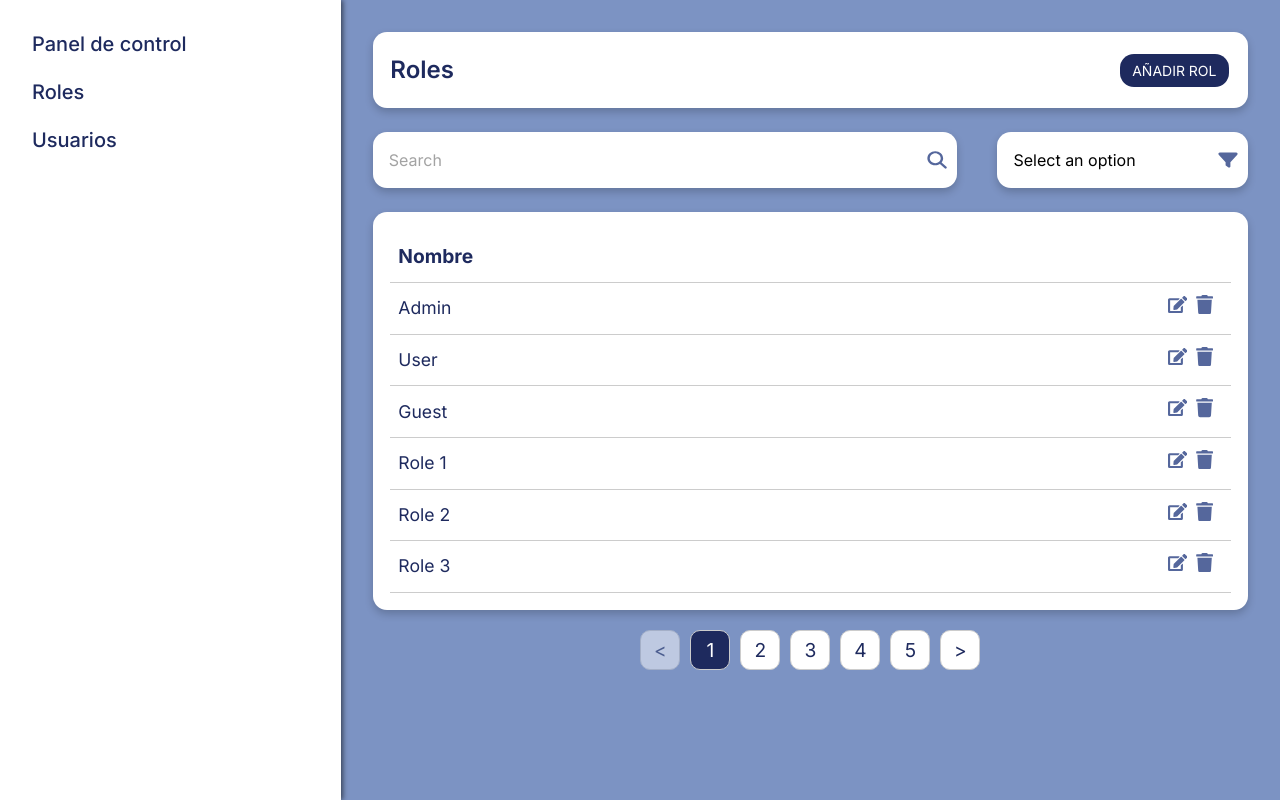
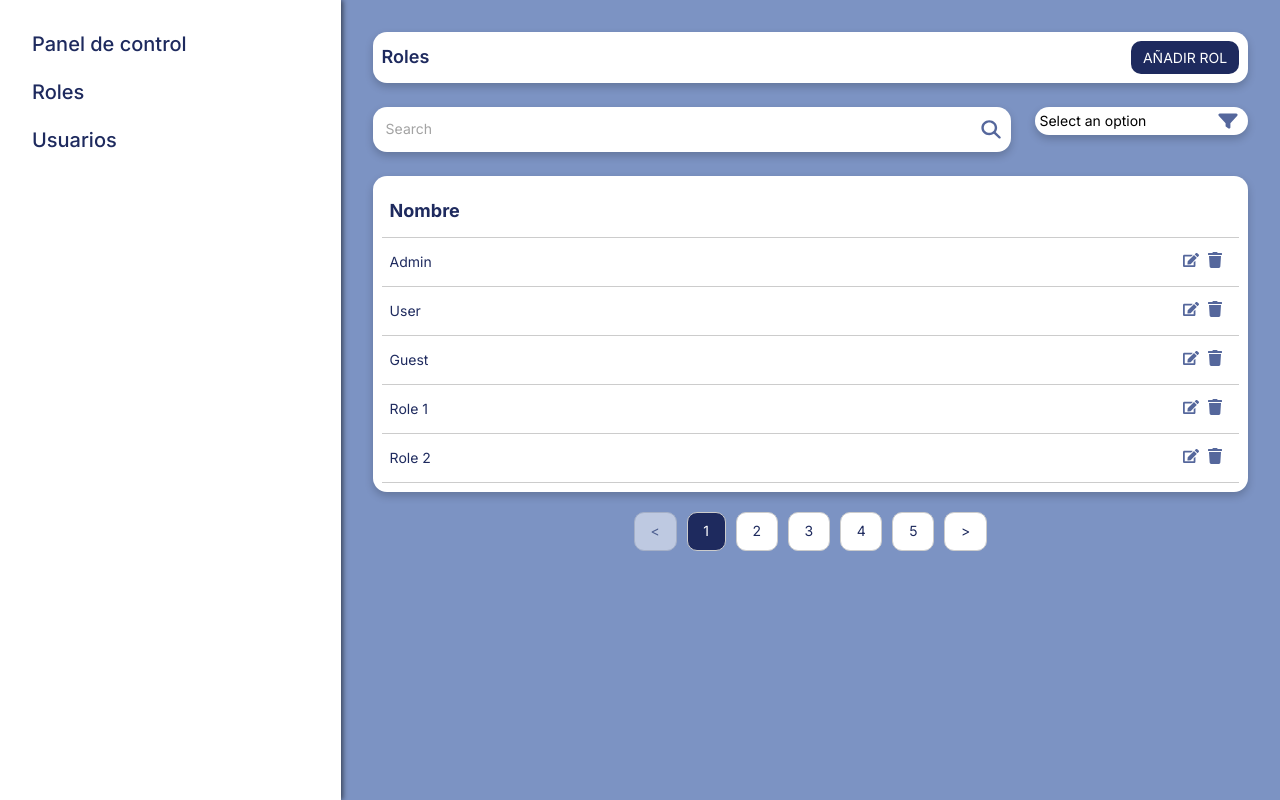
Before and after one commit to RaulBecerraB/TechShare-FrontEnd, a Next.js app: page /admin/roles in a window 1280 px wide. Built offline with nearby package versions, Linux system fonts and the light colour scheme.

Commit message:
style(CrudBody): replace native CSS with TailwindCSS
    - Refactored  to replace native CSS styles with TailwindCSS classes.
    - Removed redundant styles from  and adapted them to TailwindCSS.

```diff
--- a/src/components/AdminCrud/CrudBody.tsx
+++ b/src/components/AdminCrud/CrudBody.tsx
@@ -10,7 +10,7 @@ interface CrudBodyProps {
 export default function CrudBody({ names }: CrudBodyProps) {
 
     const [currentPage, setCurrentPage] = useState(1);
-    const recordsPerPage = 6;
+    const recordsPerPage = 5;
 
     const indexOfLastRecord = currentPage * recordsPerPage;
     const indexOfFirstRecord = indexOfLastRecord - recordsPerPage;
@@ -25,7 +25,7 @@ export default function CrudBody({ names }: CrudBodyProps) {
             <div className='white-container'>
                 <table className='crud-table'>
                     <thead>
-                        <tr>
+                        <tr className='text-lg'>
                             <th>Nombre</th>
                             <th></th>
                             <th></th>
@@ -34,7 +34,7 @@ export default function CrudBody({ names }: CrudBodyProps) {
                     <tbody>
                         {currentRecords.map((name, index) => (
                             <tr key={index}>
-                                <td>{name}</td>
+                                <td className='text-sm'>{name}</td>
                                 <td></td>
                                 <td>
                                     <button className="action-button">
--- a/src/components/AdminCrud/CrudHeader.tsx
+++ b/src/components/AdminCrud/CrudHeader.tsx
@@ -17,16 +17,16 @@ const CrudHeader: React.FC<CrudHeaderProps> = ({ title, buttonLabel, buttonFunct
   return (
     <div>
       <div className='white-container'>
-        <p className={`${inter.className} antialiased font-semibold`} style={{ color: '#1E2A5E', fontSize: '1.5rem' }}>
+        <p className={`${inter.className} antialiased font-semibold text-lg text-[#1E2A5E]`} >
           {title}
         </p>
         <Button buttonLabel={buttonLabel} buttonFunction={buttonFunction} />
       </div>
-      <div style={{ display: 'flex', gap: '40px' }}>
-        <div style={{ width: '70%' }}>
+      <div className='flex gap-6 '>
+        <div className='w-3/4 '>
           <SearchBar />
         </div>
-        <div style={{ width: '30%' }}>
+        <div className='w-1/4'>
           <Dropdown />
         </div>
       </div>
--- a/src/components/Dropdown.tsx
+++ b/src/components/Dropdown.tsx
@@ -6,9 +6,9 @@ import filterIcon from '/src/assets/icons/filter.svg'
 
 export default function Dropdown() {
   return (
-    <div>
-      <div className='input-container'>
-        <select className='dropdown' defaultValue="">
+    <div className=''>
+      <div className='my-6 relative text-sm'>
+        <select className='dropdown ' defaultValue="">
           <option value="" disabled>Select an option</option>
           <option value="option1">Option 1</option>
           <option value="option2">Option 2</option>
--- a/src/components/SearchBar.tsx
+++ b/src/components/SearchBar.tsx
@@ -7,13 +7,13 @@ import lupaIcon from '/src/assets/icons/lupa.svg'
 
 export default function SearchBar() {
   return (
-    <div className='input-container'>
-      <input type="text" className="search-bar" placeholder="Search"></input>
+    <div className='my-6 relative'>
+      <input type="text" className="search-bar text-sm" placeholder="Search"></input>
       <Image src={lupaIcon}
-      width={20}
-      height={20}
-      alt="Search Icon"
-      className='search-bar-icon' />
+        width={20}
+        height={20}
+        alt="Search Icon"
+        className='search-bar-icon' />
     </div>
   )
 }
--- a/src/styles/buttons.css
+++ b/src/styles/buttons.css
@@ -7,7 +7,6 @@
     text-decoration: none;
     display: inline-block;
     font-size: 14px;
-    margin: 4px 2px;
     cursor: pointer;
-    border-radius: 14px;
+    border-radius: 10px;
 }
--- a/src/styles/containers.css
+++ b/src/styles/containers.css
@@ -1,19 +1,11 @@
 .white-container
 {
     background-color: white;
-    padding: 2%;
+    padding: 1%;
     border-radius: 14px;
     box-shadow: 0px 4px 8px rgba(0, 0, 0, 0.2);
-
     align-items: center;
     justify-content: space-between;
     flex-wrap: wrap;
     display: flex;
 }
-
-.input-container
-{
-    position: relative;
-    margin-top: 1.5em;
-    margin-bottom: 1.5em;
-  }
--- a/src/styles/crud-table.css
+++ b/src/styles/crud-table.css
@@ -7,14 +7,12 @@
     text-align: left;
     padding: 12px 8px;
     border-bottom: 1px solid #ccc;
-    font-size: 1.1rem;
     color: #1E2A5E;
 }
 
 .crud-table th {
     font-weight: bold;
     color: #1E2A5E;
-    font-size: 1.2rem;
 }
 
 .crud-table td:last-child {
@@ -34,7 +32,6 @@
     border: none;
     cursor: pointer;
     color: #55679C;
-    font-size: 1.2rem;
     margin-right: 8px;
 }
 
--- a/src/styles/dropdown.css
+++ b/src/styles/dropdown.css
@@ -1,17 +1,18 @@
 .dropdown {
     width: 100%;
-    padding: 1em;
     border-radius: 14px;
+    padding: 2%;
     border: none;
     box-shadow: 0px 4px 8px rgba(0, 0, 0, 0.2);
     background-color: #ffffff;
-    appearance: none; /* Elimina el estilo predeterminado del navegador */
+    appearance: none;
+
   }
 
   .dropdown-icon {
     position: absolute;
     right: 10px;
+    pointer-events: none; /* Evita que el icono interfiera con el dropdown */
     top: 50%;
     transform: translateY(-50%);
-    pointer-events: none; /* Evita que el icono interfiera con el dropdown */
   }
--- a/src/styles/globals.css
+++ b/src/styles/globals.css
@@ -8,7 +8,6 @@
 
 body {
   background: var(--background);
-  font-family: Arial, Helvetica, sans-serif;
 }
 
 @layer utilities {
--- a/src/styles/pagination.css
+++ b/src/styles/pagination.css
@@ -10,15 +10,18 @@
     background-color: white;
     border: 1px solid #ccc;
     border-radius: 10px;
-    width: 40px;
-    height: 40px;
-    font-size: 1.2rem;
+
+    padding: 1% 1.8%;
+
     color: #1E2A5E;
     cursor: pointer;
     display: flex;
     justify-content: center;
     align-items: center;
     transition: background-color 0.2s ease-in-out;
+
+    font-size: 0.875rem;
+    line-height: 1.25rem;
   }
 
   .pagination-button.active {
--- a/src/styles/search-bar.css
+++ b/src/styles/search-bar.css
@@ -1,7 +1,7 @@
 /* components/SearchBar.module.css */
 .search-bar {
   width: 100%;
-  padding: 1em;
+  padding: 2%;
   border-radius: 14px;
   border: none;
   box-shadow: 0px 4px 8px rgba(0, 0, 0, 0.2);
```
